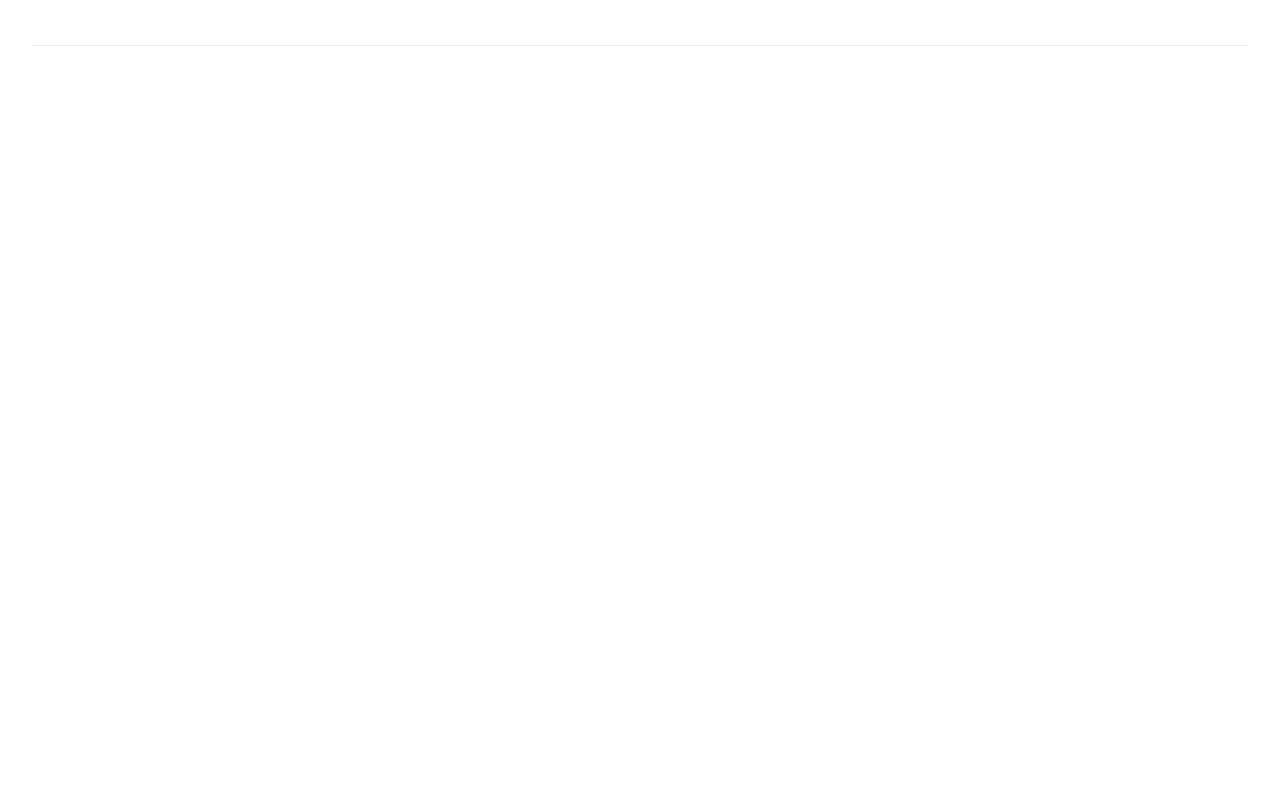
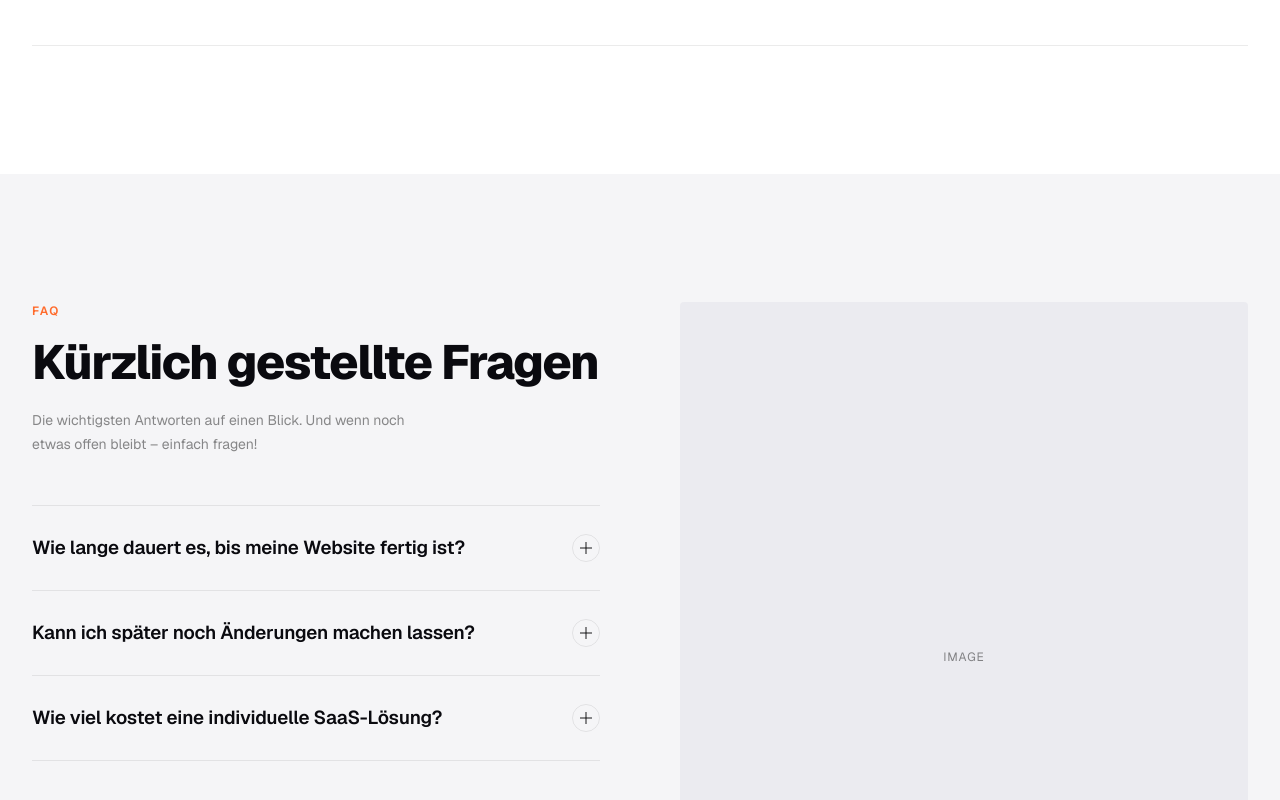
Before and after one commit to platob23/bytex-website, a Next.js app: page /de in a window 1280 px wide. Shown: the part 3679-4479 px from the top of the page. Before the commit the page ends 3853 px from the top, so only its background shows below. Built offline with nearby package versions, Linux system fonts and the light colour scheme.

Commit message:
feat(faq): add faq section with accordion and image placeholder

```diff
--- a/app/[lang]/page.tsx
+++ b/app/[lang]/page.tsx
@@ -5,6 +5,7 @@ import Hero from '../../components/Hero'
 import Services from '../../components/Services'
 import References from '../../components/References'
 import Process from '../../components/Process'
+import FAQ from '../../components/FAQ'
 
 export default async function Page({ params }: PageProps<'/[lang]'>) {
   const { lang } = await params
@@ -21,6 +22,7 @@ export default async function Page({ params }: PageProps<'/[lang]'>) {
         <Services services={dict.services} />
         <Process process={dict.process} />
         <References references={dict.references} />
+        <FAQ faq={dict.faq} />
       </main>
     </>
   )
--- a/app/globals.css
+++ b/app/globals.css
@@ -266,6 +266,88 @@
   color: rgba(255, 255, 255, 0.55);
 }
 
+/* ── FAQ ──────────────────────────────────────────── */
+.faq-item {
+  border-top: 1px solid var(--border);
+}
+
+.faq-item:last-child {
+  border-bottom: 1px solid var(--border);
+}
+
+.faq-trigger {
+  width: 100%;
+  display: flex;
+  align-items: center;
+  justify-content: space-between;
+  gap: 2rem;
+  padding: 1.75rem 0;
+  background: none;
+  border: none;
+  cursor: pointer;
+  text-align: left;
+}
+
+.faq-question {
+  font-size: clamp(1rem, 2vw, 1.175rem);
+  font-weight: var(--weight-semibold);
+  line-height: var(--leading-snug);
+  letter-spacing: -0.01em;
+  color: var(--text-primary);
+  transition: color 0.2s ease;
+}
+
+.faq-trigger:hover .faq-question {
+  color: var(--accent);
+}
+
+.faq-icon {
+  flex-shrink: 0;
+  width: 28px;
+  height: 28px;
+  border-radius: 50%;
+  border: 1px solid var(--border);
+  display: flex;
+  align-items: center;
+  justify-content: center;
+  color: var(--text-muted);
+  transition: background-color 0.2s ease, border-color 0.2s ease, color 0.2s ease, transform 0.3s ease;
+}
+
+.faq-trigger:hover .faq-icon {
+  border-color: var(--accent);
+  color: var(--accent);
+}
+
+.faq-icon[data-open='true'] {
+  background-color: var(--accent);
+  border-color: var(--accent);
+  color: #ffffff;
+  transform: rotate(45deg);
+}
+
+.faq-body {
+  display: grid;
+  grid-template-rows: 0fr;
+  transition: grid-template-rows 0.3s ease;
+}
+
+.faq-body[data-open='true'] {
+  grid-template-rows: 1fr;
+}
+
+.faq-body-inner {
+  overflow: hidden;
+}
+
+.faq-answer {
+  font-size: var(--text-sm);
+  line-height: var(--leading-loose);
+  color: var(--text-muted);
+  padding-bottom: 1.75rem;
+  max-width: 540px;
+}
+
 
 @theme inline {
   --color-background: var(--bg-primary);
--- /dev/null
+++ b/components/FAQ.tsx
@@ -0,0 +1,150 @@
+'use client'
+
+import { useState, useCallback } from 'react'
+import Container from './Container'
+
+type FaqItem = {
+  question: string
+  answer: string
+}
+
+type FaqDict = {
+  eyebrow: string
+  headline: string
+  subtext: string
+  items: FaqItem[]
+}
+
+type Props = {
+  faq: FaqDict
+}
+
+function FaqRow({ item, index }: { item: FaqItem; index: number }) {
+  const [open, setOpen] = useState(false)
+  const toggle = useCallback(() => setOpen((v) => !v), [])
+  const id = `faq-answer-${index}`
+
+  return (
+    <div className="faq-item">
+      <button
+        className="faq-trigger"
+        onClick={toggle}
+        aria-expanded={open}
+        aria-controls={id}
+      >
+        <span className="faq-question">{item.question}</span>
+        <span className="faq-icon" data-open={open ? 'true' : 'false'} aria-hidden="true">
+          <svg width="12" height="12" viewBox="0 0 12 12" fill="none" stroke="currentColor" strokeWidth="2" strokeLinecap="round">
+            <line x1="6" y1="0" x2="6" y2="12" />
+            <line x1="0" y1="6" x2="12" y2="6" />
+          </svg>
+        </span>
+      </button>
+      <div
+        id={id}
+        className="faq-body"
+        data-open={open ? 'true' : 'false'}
+        role="region"
+      >
+        <div className="faq-body-inner">
+          <p className="faq-answer">{item.answer}</p>
+        </div>
+      </div>
+    </div>
+  )
+}
+
+export default function FAQ({ faq }: Props) {
+  return (
+    <section
+      id="faq"
+      style={{
+        backgroundColor: 'var(--bg-secondary)',
+        padding: '8rem 0',
+      }}
+    >
+      <Container>
+        <div
+          style={{
+            display: 'grid',
+            gridTemplateColumns: '1fr 1fr',
+            gap: '5rem',
+            alignItems: 'start',
+          }}
+        >
+          {/* Left — accordion */}
+          <div>
+            <p
+              style={{
+                color: 'var(--accent)',
+                fontSize: 'var(--text-xs)',
+                fontWeight: 'var(--weight-semibold)',
+                letterSpacing: '0.12em',
+                textTransform: 'uppercase',
+                marginBottom: '1rem',
+              }}
+            >
+              {faq.eyebrow}
+            </p>
+            <h2
+              style={{
+                fontFamily: 'var(--font-body-family)',
+                fontSize: 'clamp(2rem, 4vw, 3rem)',
+                fontWeight: 'var(--weight-extrabold)',
+                lineHeight: 'var(--leading-tight)',
+                letterSpacing: '-0.03em',
+                color: 'var(--text-primary)',
+                marginBottom: '1.25rem',
+              }}
+            >
+              {faq.headline}
+            </h2>
+            <p
+              style={{
+                fontSize: 'var(--text-sm)',
+                color: 'var(--text-muted)',
+                lineHeight: 'var(--leading-loose)',
+                marginBottom: '3rem',
+                maxWidth: '400px',
+              }}
+            >
+              {faq.subtext}
+            </p>
+
+            <div>
+              {faq.items.map((item, i) => (
+                <FaqRow key={i} item={item} index={i} />
+              ))}
+            </div>
+          </div>
+
+          {/* Right — image placeholder */}
+          <div
+            style={{
+              position: 'sticky',
+              top: '8rem',
+              aspectRatio: '4 / 5',
+              borderRadius: '4px',
+              backgroundColor: 'var(--bg-card)',
+              overflow: 'hidden',
+              display: 'flex',
+              alignItems: 'center',
+              justifyContent: 'center',
+            }}
+          >
+            <span
+              style={{
+                fontSize: 'var(--text-xs)',
+                color: 'var(--text-muted)',
+                letterSpacing: '0.08em',
+                textTransform: 'uppercase',
+              }}
+            >
+              Image
+            </span>
+          </div>
+        </div>
+      </Container>
+    </section>
+  )
+}
--- a/dictionaries/de.json
+++ b/dictionaries/de.json
@@ -89,6 +89,25 @@
       }
     ]
   },
+  "faq": {
+    "eyebrow": "FAQ",
+    "headline": "Kürzlich gestellte Fragen",
+    "subtext": "Die wichtigsten Antworten auf einen Blick. Und wenn noch etwas offen bleibt – einfach fragen!",
+    "items": [
+      {
+        "question": "Wie lange dauert es, bis meine Website fertig ist?",
+        "answer": "Das hängt vom Umfang ab. Eine einfache Website ist oft in 2–4 Wochen fertig. Komplexere Projekte mit individuellen Funktionen können 6–10 Wochen in Anspruch nehmen. Im Konzept-Schritt legen wir gemeinsam einen realistischen Zeitplan fest."
+      },
+      {
+        "question": "Kann ich später noch Änderungen machen lassen?",
+        "answer": "Ja, selbstverständlich. Nach dem Launch biete ich auf Wunsch laufende Wartung und Anpassungen an. Kleinere Änderungen sind oft kurzfristig umsetzbar – sprechen Sie mich einfach an."
+      },
+      {
+        "question": "Wie viel kostet eine individuelle SaaS-Lösung?",
+        "answer": "Der Preis richtet sich nach Funktionsumfang, Komplexität und Zeitplan. Ich arbeite grundsätzlich mit Festpreisangeboten – keine versteckten Kosten. Nach einem kurzen Erstgespräch erhalten Sie ein konkretes Angebot."
+      }
+    ]
+  },
   "services": {
     "eyebrow": "Leistungen",
     "headline": "Was ich für Sie umsetze",
--- a/dictionaries/en.json
+++ b/dictionaries/en.json
@@ -89,6 +89,25 @@
       }
     ]
   },
+  "faq": {
+    "eyebrow": "FAQ",
+    "headline": "Recently asked questions",
+    "subtext": "The most important answers at a glance. And if something is still open — just ask!",
+    "items": [
+      {
+        "question": "How long does it take until my website is finished?",
+        "answer": "It depends on the scope. A simple website is often done in 2–4 weeks. More complex projects with custom functionality can take 6–10 weeks. During the concept phase, we define a realistic timeline together."
+      },
+      {
+        "question": "Can I have changes made later?",
+        "answer": "Yes, of course. After launch I offer ongoing maintenance and adjustments on request. Minor changes can often be implemented quickly — just reach out."
+      },
+      {
+        "question": "How much does a custom SaaS solution cost?",
+        "answer": "The price depends on the scope of features, complexity, and timeline. I work with fixed-price quotes — no hidden costs. After a short initial call, you'll receive a concrete proposal."
+      }
+    ]
+  },
   "services": {
     "eyebrow": "Services",
     "headline": "What I build for you",
```
